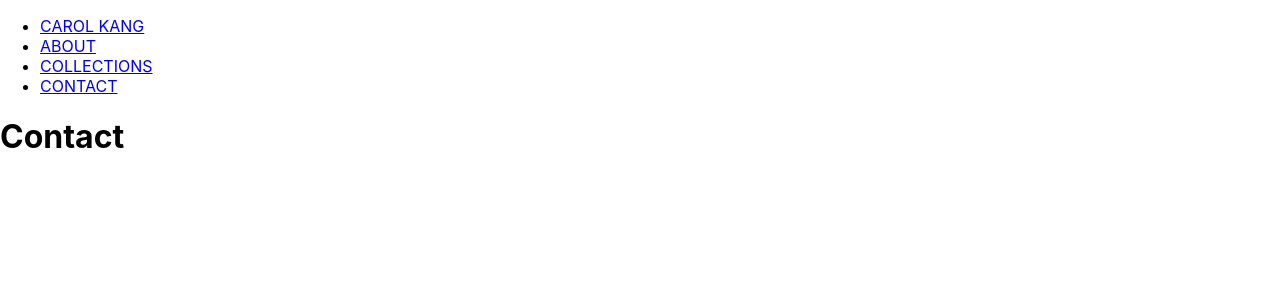
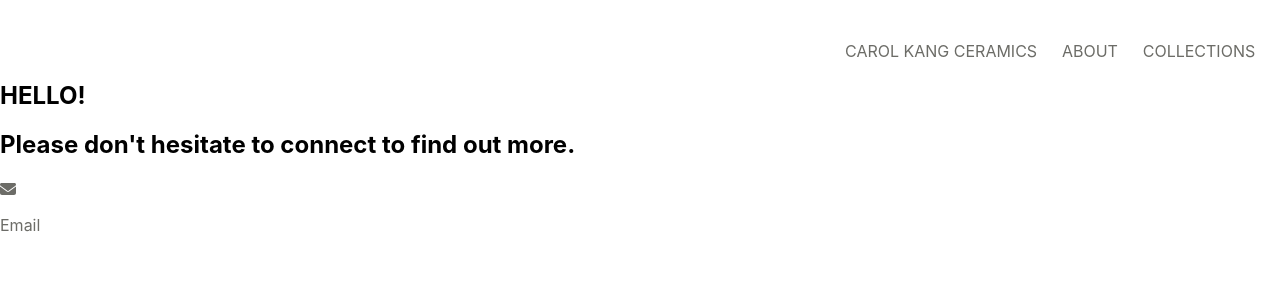
Before and after one commit to kangcarol/carolkang-ceramics, a React (Create React App) app: page /contact in a window 1280 px wide. Shown: the top 300 px of the page. Built offline with nearby package versions, Linux system fonts and the light colour scheme.

Commit message:
landing image, adjust nav visibility

```diff
--- a/package.json
+++ b/package.json
@@ -3,6 +3,9 @@
   "version": "0.1.0",
   "private": true,
   "dependencies": {
+    "@fortawesome/fontawesome-svg-core": "^6.2.1",
+    "@fortawesome/free-solid-svg-icons": "^6.2.1",
+    "@fortawesome/react-fontawesome": "^0.2.0",
     "@testing-library/jest-dom": "^5.16.5",
     "@testing-library/react": "^13.4.0",
     "@testing-library/user-event": "^13.5.0",
--- a/public/index.html
+++ b/public/index.html
@@ -15,19 +15,15 @@
       user's mobile device or desktop. See https://developers.google.com/web/fundamentals/web-app-manifest/
     -->
     <link rel="manifest" href="%PUBLIC_URL%/manifest.json" />
-    <!--
-      Notice the use of %PUBLIC_URL% in the tags above.
-      It will be replaced with the URL of the `public` folder during the build.
-      Only files inside the `public` folder can be referenced from the HTML.
 
-      Unlike "/favicon.ico" or "favicon.ico", "%PUBLIC_URL%/favicon.ico" will
-      work correctly both with client-side routing and a non-root public URL.
-      Learn how to configure a non-root public URL by running `npm run build`.
-    -->
-    <title>React App</title>
+    <link rel="preconnect" href="https://fonts.googleapis.com">
+    <link rel="preconnect" href="https://fonts.gstatic.com" crossorigin>
+    <link href="https://fonts.googleapis.com/css2?family=Urbanist:wght@100;200;300;400;500;600;700&display=swap" rel="stylesheet">
+
+    <title>Carol Kang Ceramics</title>
   </head>
   <body>
-    <noscript>You need to enable JavaScript to run this app.</noscript>
+    <!-- <noscript>You need to enable JavaScript to run this app.</noscript> -->
     <div id="root"></div>
     <!--
       This HTML file is a template.
--- a/src/App.css
+++ b/src/App.css
@@ -1,38 +1,22 @@
-.App {
-  text-align: center;
+html {
+  box-sizing: border-box;
+  margin: 0;
 }
 
-.App-logo {
-  height: 40vmin;
-  pointer-events: none;
+/* The Universal Selector */
+*, /* All elements*/
+*::before, /* All ::before pseudo-elements */
+*::after { /* All ::after pseudo-elements */
+  /* height & width will now include border & padding by default
+     but can be over-ridden as needed */
+  box-sizing: inherit;
 }
 
-@media (prefers-reduced-motion: no-preference) {
-  .App-logo {
-    animation: App-logo-spin infinite 20s linear;
-  }
+a {
+  text-decoration: none;
+  color: rgb(108, 108, 103);
 }
 
-.App-header {
-  background-color: #282c34;
-  min-height: 100vh;
-  display: flex;
-  flex-direction: column;
-  align-items: center;
-  justify-content: center;
-  font-size: calc(10px + 2vmin);
-  color: white;
+li {
+  list-style: none;
 }
-
-.App-link {
-  color: #61dafb;
-}
-
-@keyframes App-logo-spin {
-  from {
-    transform: rotate(0deg);
-  }
-  to {
-    transform: rotate(360deg);
-  }
-}
--- a/src/components/NavBar/NavBar.jsx
+++ b/src/components/NavBar/NavBar.jsx
@@ -5,14 +5,19 @@ function NavBar() {
   const location = useLocation()
 
   return (
+    <header>
+      {(location.pathname ==='/') ?
+        <nav className={styles.NavBar} display='none'/>
+        :
         <nav className={styles.NavBar}>
           <ul>
-        {(location.pathname ==='/') ? '' : <li><Link to='/'>CAROL KANG</Link></li>}
+            <li><Link to='/'>CAROL KANG CERAMICS</Link></li>
             <li><Link to='/about'>ABOUT</Link></li>
             <li><Link to='/collections'>COLLECTIONS</Link></li>
-        <li><Link to='/contact'>CONTACT</Link></li>
           </ul>
         </nav>
+      }
+    </header>
   )
 }
 
--- a/src/components/NavBar/NavBar.module.css
+++ b/src/components/NavBar/NavBar.module.css
@@ -0,0 +1,13 @@
+nav {
+  color: rgb(108, 108, 103);
+  /* display: contents; */
+}
+
+ul {
+  display: flex;
+  justify-content: flex-end;
+}
+
+li {
+  padding: 2% 2% 0 0;
+}
--- a/src/pages/About/About.module.css
+++ b/src/pages/About/About.module.css
@@ -1,3 +1,7 @@
+nav {
+
+}
+
 .about img {
   width: 20%;
   border-radius: 50%;
--- a/src/pages/Collections/Collections.module.css
+++ b/src/pages/Collections/Collections.module.css
@@ -0,0 +1,2 @@
+.collections {
+}
--- a/src/pages/Contact/Contact.jsx
+++ b/src/pages/Contact/Contact.jsx
@@ -1,11 +1,24 @@
 import styles from './Contact.module.css'
-
-
+import { FontAwesomeIcon } from '@fortawesome/react-fontawesome'
+import { faEnvelope} from '@fortawesome/free-solid-svg-icons'
 
 function Contact() {
   return (
     <main className={styles.contact}>
-      <h1>Contact</h1>
+      <section>
+        <h1>HELLO!</h1>
+        <h2>Please don't hesitate to connect to find out more. </h2>
+
+        <article>
+
+          <a href="mailto:hello@carolkang.com" target="_blank" rel="noreferrer" alt="Carol Kang email">
+            <span>
+              <p><FontAwesomeIcon icon={faEnvelope}/></p>
+              <p>Email</p>
+            </span>
+          </a>
+        </article>
+      </section>
     </main>
   )
 }
--- a/src/pages/Contact/Contact.module.css
+++ b/src/pages/Contact/Contact.module.css
@@ -0,0 +1,3 @@
+body {
+  background-image: none;
+}
--- a/src/pages/Home/Home.jsx
+++ b/src/pages/Home/Home.jsx
@@ -1,10 +1,16 @@
 import styles from './Home.module.css'
+import { Link } from 'react-router-dom'
 
 
 function Home() {
   return (
-    <main className={styles.contact}>
-      <h1>Home</h1>
+    <main className={styles.home}>
+      <h1><Link to='/collections'>CAROL KANG CERAMICS</Link></h1>
+      <ul>
+        {/* <li><Link to='/about'>ABOUT</Link></li>
+        <li><Link to='/collections'>COLLECTIONS</Link></li>
+        <li><Link to='/contact'>CONTACT</Link></li> */}
+      </ul>
     </main>
   )
 }
--- a/src/pages/Home/Home.module.css
+++ b/src/pages/Home/Home.module.css
@@ -0,0 +1,22 @@
+.home {
+  background-image: url('../../../public/studio.png');
+  background-size: cover;
+  height: 100vh;
+}
+
+/* nav {
+  display: none;
+} */
+
+.home img {
+  width: 100%;
+}
+
+.home h1 {
+  font-family: 'Urbanist', sans-serif;
+  font-weight: 200;
+  font-size: 3em;
+  color: rgb(108, 108, 103);
+  margin: 0 0 0 14%;
+  padding: 3% 0 0 0;
+}
```
Also changed, not shown: 2 other files (tests, documents, lock files or other folders). Lines whose indentation alone changed are shown as unchanged.
